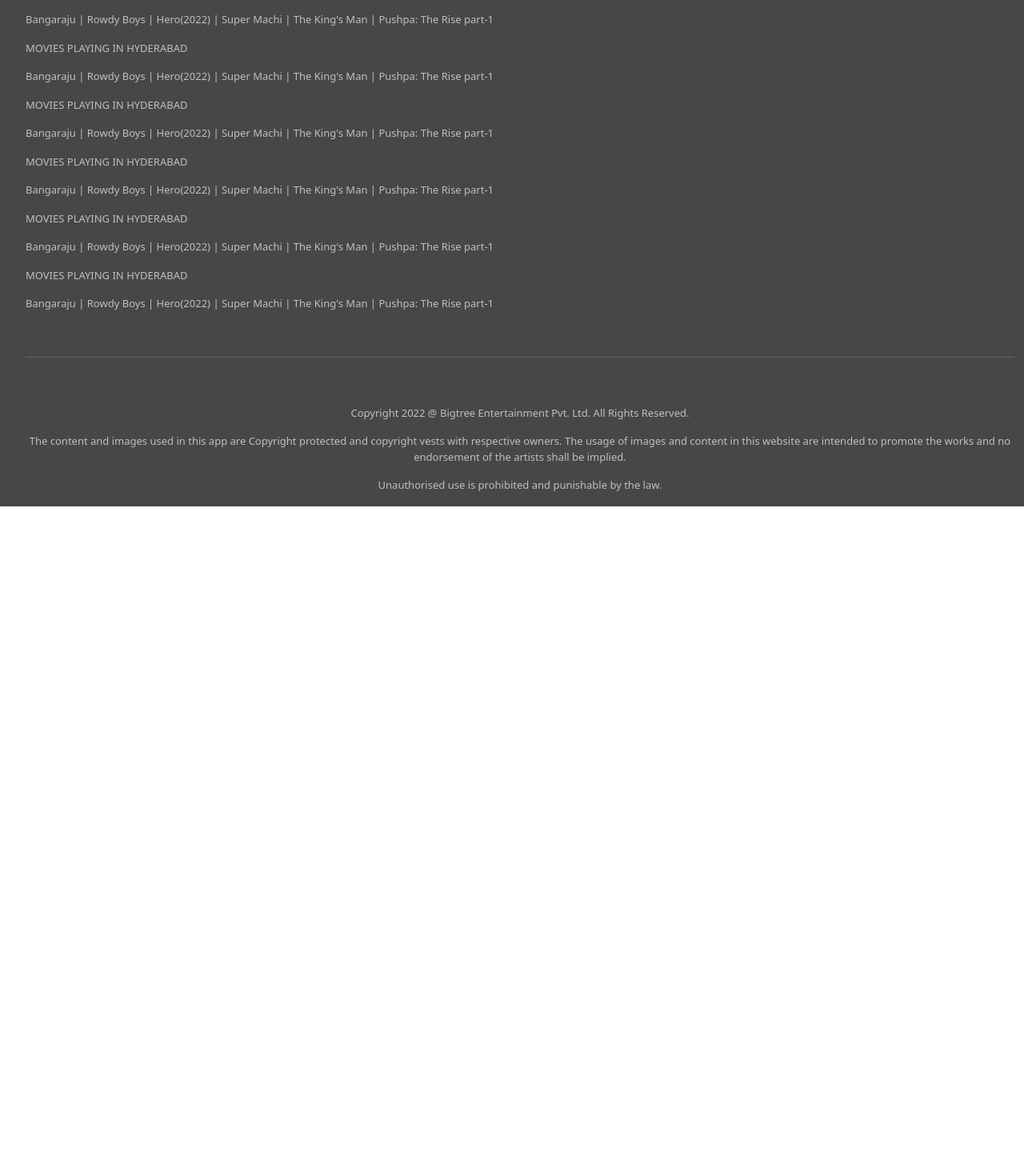
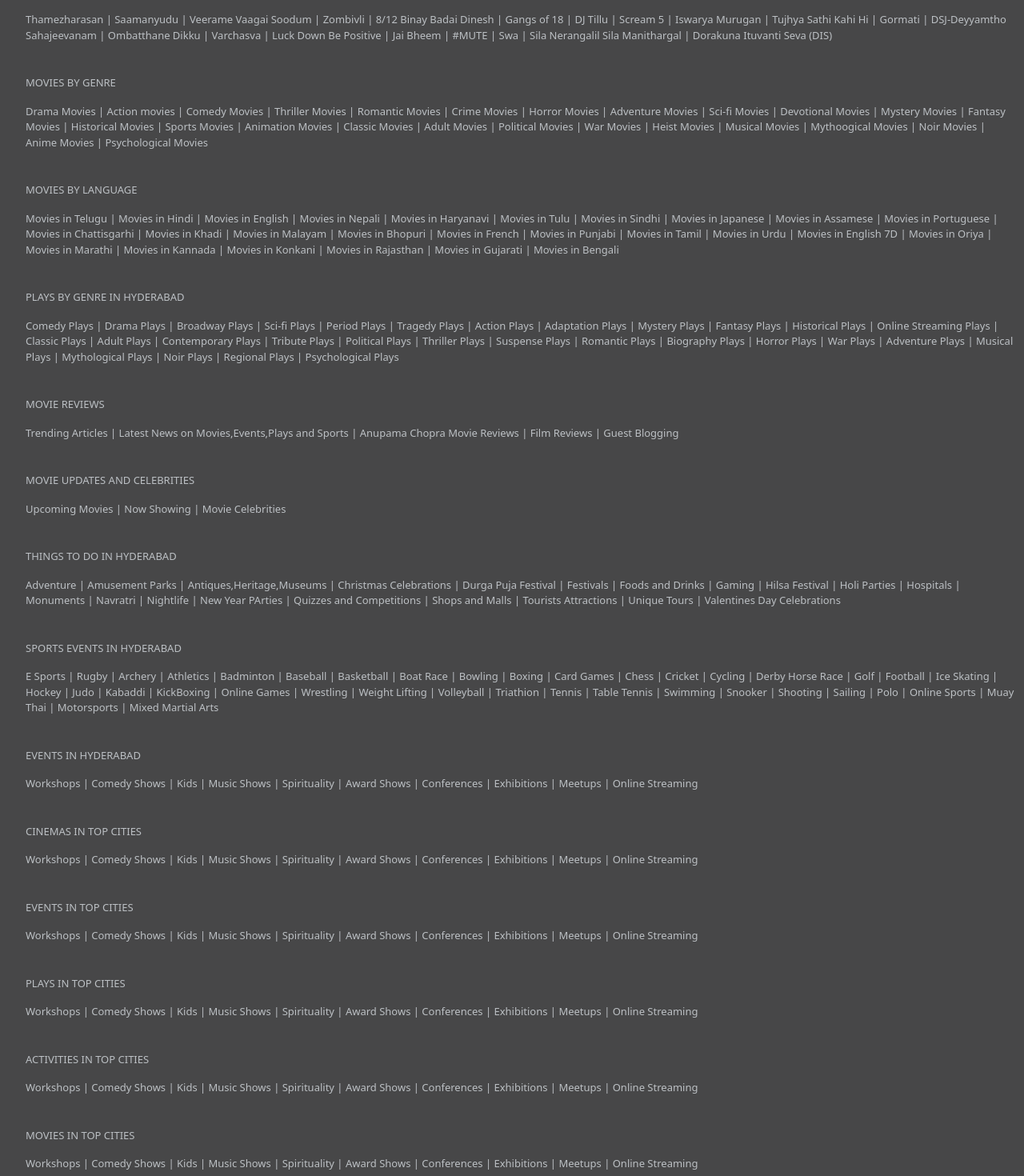
Before and after one commit to Keerti-01/BookMyShow-ReactApp, a React (Create React App) app: page /register in a window 1280 px wide. Shown: the part 1140-2610 px from the top of the page at 80% size. Before the commit the page ends 1773 px from the top, so only its background shows below. Built offline with nearby package versions, Linux system fonts and the light colour scheme.

Commit message:
second commit

```diff
--- a/src/components/Footer.js
+++ b/src/components/Footer.js
@@ -43,30 +43,126 @@
                     <p style={{fontSize:"13px"}}>MOVIES PLAYING IN HYDERABAD</p>
                     <p style={{fontSize:"13px"}}>Bangaraju | Rowdy Boys | Hero(2022) | Super Machi | The King's Man | Pushpa: The Rise part-1</p>
                 </div>
+                 <div>
+                    <p style={{fontSize:"13px"}}>UPCOMING MOVIES</p>
+                    <p style={{fontSize:"13px"}}>Thamezharasan | Saamanyudu | Veerame Vaagai Soodum | Zombivli |
+                    8/12 Binay Badai Dinesh | Gangs of 18 | DJ Tillu | Scream 5 | Iswarya Murugan |
+                    Tujhya Sathi Kahi Hi | Gormati | DSJ-Deyyamtho Sahajeevanam | Ombatthane Dikku |
+                    Varchasva | Luck Down Be Positive | Jai Bheem | #MUTE | Swa | Sila Nerangalil Sila Manithargal |
+                    Dorakuna Ituvanti Seva (DIS)</p>
+                    <br></br>
+                </div>
+
                 <div>
-                    <p style={{fontSize:"13px"}}>MOVIES PLAYING IN HYDERABAD</p>
-                    <p style={{fontSize:"13px"}}>Bangaraju | Rowdy Boys | Hero(2022) | Super Machi | The King's Man | Pushpa: The Rise part-1</p>
+                    <p style={{fontSize:"13px"}}>MOVIES BY GENRE</p>
+                    <p style={{fontSize:"13px"}}>Drama Movies | Action movies | Comedy Movies | Thriller Movies |
+                    Romantic Movies | Crime Movies | Horror Movies | Adventure Movies | Sci-fi Movies |
+                    Devotional Movies | Mystery Movies | Fantasy Movies | Historical Movies | Sports Movies |
+                    Animation Movies | Classic Movies | Adult Movies | Political Movies | War Movies | Heist Movies |
+                    Musical Movies | Mythoogical Movies | Noir Movies | Anime Movies | Psychological Movies</p>
+                    <br></br>
                 </div>
                 <div>
-                    <p style={{fontSize:"13px"}}>MOVIES PLAYING IN HYDERABAD</p>
-                    <p style={{fontSize:"13px"}}>Bangaraju | Rowdy Boys | Hero(2022) | Super Machi | The King's Man | Pushpa: The Rise part-1</p>
+                    <p style={{fontSize:"13px"}}>MOVIES BY LANGUAGE</p>
+                    <p style={{fontSize:"13px"}}>Movies in Telugu | Movies in Hindi | Movies in English | Movies in Nepali |
+                    Movies in Haryanavi | Movies in Tulu | Movies in Sindhi | Movies in Japanese | Movies in Assamese |
+                    Movies in Portuguese | Movies in Chattisgarhi | Movies in Khadi | Movies in Malayam | Movies in Bhopuri |
+                    Movies in French | Movies in Punjabi | Movies in Tamil | Movies in Urdu | Movies in English 7D |
+                    Movies in Oriya | Movies in Marathi | Movies in Kannada | Movies in Konkani | Movies in Rajasthan |
+                    Movies in Gujarati | Movies in Bengali</p>
+                    <br></br>
                 </div>
                 <div>
-                    <p style={{fontSize:"13px"}}>MOVIES PLAYING IN HYDERABAD</p>
-                    <p style={{fontSize:"13px"}}>Bangaraju | Rowdy Boys | Hero(2022) | Super Machi | The King's Man | Pushpa: The Rise part-1</p>
+                    <p style={{fontSize:"13px"}}>PLAYS BY GENRE IN HYDERABAD</p>
+                    <p style={{fontSize:"13px"}}>Comedy Plays | Drama Plays | Broadway Plays | Sci-fi Plays | Period Plays |
+                    Tragedy Plays | Action Plays | Adaptation Plays | Mystery Plays | Fantasy Plays | Historical Plays |
+                    Online Streaming Plays | Classic Plays | Adult Plays | Contemporary Plays | Tribute Plays | Political Plays |
+                    Thriller Plays | Suspense Plays | Romantic Plays | Biography Plays | Horror Plays | War Plays |
+                    Adventure Plays | Musical Plays | Mythological Plays | Noir Plays | Regional Plays | Psychological Plays </p>
+                    <br></br>
                 </div>
                 <div>
-                    <p style={{fontSize:"13px"}}>MOVIES PLAYING IN HYDERABAD</p>
-                    <p style={{fontSize:"13px"}}>Bangaraju | Rowdy Boys | Hero(2022) | Super Machi | The King's Man | Pushpa: The Rise part-1</p>
+                    <p style={{fontSize:"13px"}}>MOVIE REVIEWS</p>
+                    <p style={{fontSize:"13px"}}>Trending Articles | Latest News on Movies,Events,Plays and Sports | Anupama
+                    Chopra Movie Reviews | Film Reviews | Guest Blogging</p>
+                    <br></br>
                 </div>
                 <div>
-                    <p style={{fontSize:"13px"}}>MOVIES PLAYING IN HYDERABAD</p>
-                    <p style={{fontSize:"13px"}}>Bangaraju | Rowdy Boys | Hero(2022) | Super Machi | The King's Man | Pushpa: The Rise part-1</p>
+                    <p style={{fontSize:"13px"}}>MOVIE UPDATES AND CELEBRITIES</p>
+                    <p style={{fontSize:"13px"}}>Upcoming Movies | Now Showing | Movie Celebrities </p>
+                    <br></br>
                 </div>
                 <div>
-                    <p style={{fontSize:"13px"}}>MOVIES PLAYING IN HYDERABAD</p>
-                    <p style={{fontSize:"13px"}}>Bangaraju | Rowdy Boys | Hero(2022) | Super Machi | The King's Man | Pushpa: The Rise part-1</p>
+                    <p style={{fontSize:"13px"}}>THINGS TO DO IN HYDERABAD</p>
+                    <p style={{fontSize:"13px"}}>Adventure | Amusement Parks | Antiques,Heritage,Museums | Christmas Celebrations |
+                     Durga Puja Festival | Festivals | Foods and Drinks | Gaming | Hilsa Festival | Holi Parties |
+                     Hospitals | Monuments | Navratri | Nightlife | New Year PArties | Quizzes and Competitions | Shops and
+                     Malls | Tourists Attractions | Unique Tours | Valentines Day Celebrations</p>
+                     <br></br>
                 </div>
+                <div>
+                    <p style={{fontSize:"13px"}}>SPORTS EVENTS IN HYDERABAD</p>
+                    <p style={{fontSize:"13px"}}>E Sports | Rugby | Archery | Athletics | Badminton | Baseball | Basketball
+                    | Boat Race | Bowling | Boxing | Card Games | Chess | Cricket | Cycling | Derby Horse Race |
+                    Golf | Football | Ice Skating | Hockey | Judo | Kabaddi | KickBoxing | Online Games | Wrestling | Weight
+                     Lifting | Volleyball | Triathion | Tennis | Table Tennis | Swimming | Snooker | Shooting |
+                     Sailing | Polo | Online Sports | Muay Thai | Motorsports | Mixed Martial Arts</p>
+                     <br></br>
+                </div>
+                <div>
+                    <p style={{fontSize:"13px"}}>EVENTS IN HYDERABAD</p>
+                    <p style={{fontSize:"13px"}}>Workshops | Comedy Shows | Kids | Music Shows | Spirituality | Award Shows
+                    | Conferences | Exhibitions | Meetups | Online Streaming </p>
+                    <br></br>
+                </div>
+                <div>
+                    <p style={{fontSize:"13px"}}>CINEMAS IN TOP CITIES</p>
+                    <p style={{fontSize:"13px"}}>Workshops | Comedy Shows | Kids | Music Shows | Spirituality | Award Shows
+                    | Conferences | Exhibitions | Meetups | Online Streaming </p>
+                    <br></br>
+                </div>
+                <div>
+                    <p style={{fontSize:"13px"}}>EVENTS IN TOP CITIES</p>
+                    <p style={{fontSize:"13px"}}>Workshops | Comedy Shows | Kids | Music Shows | Spirituality | Award Shows
+                    | Conferences | Exhibitions | Meetups | Online Streaming </p>
+                    <br></br>
+                </div>
+                <div>
+                    <p style={{fontSize:"13px"}}>PLAYS IN TOP CITIES</p>
+                    <p style={{fontSize:"13px"}}>Workshops | Comedy Shows | Kids | Music Shows | Spirituality | Award Shows
+                    | Conferences | Exhibitions | Meetups | Online Streaming </p>
+                    <br></br>
+                </div>
+                <div>
+                    <p style={{fontSize:"13px"}}>ACTIVITIES IN TOP CITIES</p>
+                    <p style={{fontSize:"13px"}}>Workshops | Comedy Shows | Kids | Music Shows | Spirituality | Award Shows
+                    | Conferences | Exhibitions | Meetups | Online Streaming </p>
+                    <br></br>
+                </div>
+                <div>
+                    <p style={{fontSize:"13px"}}>MOVIES IN TOP CITIES</p>
+                    <p style={{fontSize:"13px"}}>Workshops | Comedy Shows | Kids | Music Shows | Spirituality | Award Shows
+                    | Conferences | Exhibitions | Meetups | Online Streaming </p>
+                    <br></br>
+                </div>
+                <div>
+                    <p style={{fontSize:"13px"}}>COUNTRIES</p>
+                    <p style={{fontSize:"13px"}}>Indonesia | Sri Lanka | UAE | Singapore | West Indies </p>
+                    <br></br>
+                </div>
+                <div>
+                    <p style={{fontSize:"13px"}}>HELP</p>
+                    <p style={{fontSize:"13px"}}>About Us | Contact Us | Current Opening | Press Release | Press Coverage | Sitemap
+                    | FAQs | Terms and Conditions | Privacy Policy </p>
+                    <br></br>
+                </div>
+                <div>
+                    <p style={{fontSize:"13px"}}>BOOK MY SHOW EXCLUSIVES</p>
+                    <p style={{fontSize:"13px"}}>Superstar | BookASmile | Corporate Vouchers | Gift Cards | List my Show | Offers
+                    | Stream | Buzz | Trailers </p>
+                    <br></br>
+                </div>
+
                 <div>
                     <hr style={{marginTop:"40px",marginBottom: "60px"}}></hr>
                 </div>
```
